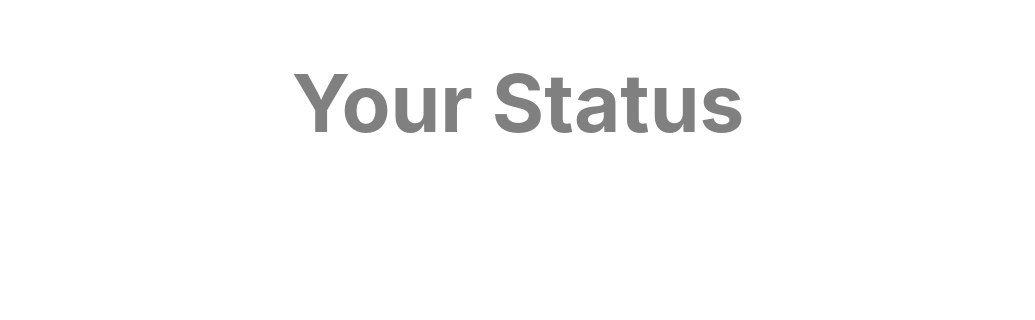
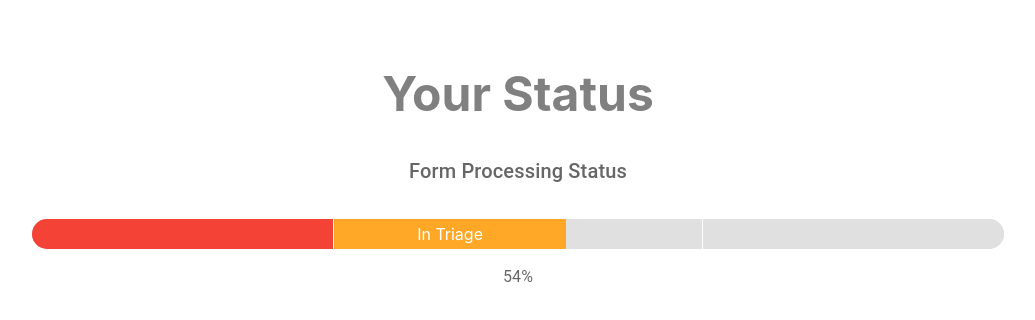
Before and after one commit to SENG-350-2024-fall/Team10, a React (Create React App) app in the folder Milestone 2/my-app/: page /Status in a window 1280 px wide. Shown: the top 320 px of the page, without its empty margins (122-1157 px from the left). Built offline with nearby package versions, Linux system fonts and the light colour scheme.

Commit message:
status page bar

```diff
--- a/Milestone 2/my-app/src/frontend/pages/Status.js
+++ b/Milestone 2/my-app/src/frontend/pages/Status.js
@@ -1,14 +1,92 @@
-import React from 'react';
-import { BrowserRouter as Router, Route, Routes } from 'react-router-dom';
-import { Link } from 'react-router-dom';
-import Button from '@mui/material/Button';
+import React, { useState, useEffect } from 'react';
+import { Box, Typography } from '@mui/material';
 
-const Status = ({user}) => {
+const Status = ({ user }) => {
+    const [progress, setProgress] = useState(0);
 
-    return(
-        <div>
-            <h1 style ={{justifyContent: 'center', color: 'grey', textAlign: 'center', fontWeight: 'bold', fontSize: '5em'}}> Your Status
-            </h1>
+    const stages = [
+        { label: 'Waiting for Triage', start: 0, end: 33, color: '#f44336' }, // Red
+        { label: 'In Triage', start: 33, end: 66, color: '#ffa726' },         // Orange
+        { label: 'Recommendation Posted', start: 66, end: 100, color: '#4caf50' } // Green
+    ];
+
+    // Simulate progress update for demonstration purposes
+    useEffect(() => {
+        const timer = setInterval(() => {
+            setProgress((oldProgress) => {
+                if (oldProgress >= 100) {
+                    clearInterval(timer);
+                    return 100;
+                }
+                return Math.min(oldProgress + 1, 100); // Increment by 1% for smooth filling
+            });
+        }, 100); // Update every 100ms for a smoother animation
+
+        return () => {
+            clearInterval(timer);
+        };
+    }, []);
+
+    // Function to calculate the fill width for each stage based on progress
+    const getFillWidth = (start, end) => {
+        if (progress < start) return '0%'; // Not filled if progress is before this stage
+        if (progress >= end) return '100%'; // Fully filled if progress is past this stage
+        return `${((progress - start) / (end - start)) * 100}%`; // Partially filled
+    };
+
+    return (
+        <div style={{ textAlign: 'center', padding: '2em' }}>
+            <h1 style={{ color: 'grey', fontWeight: 'bold', fontSize: '3em' }}>Your Status</h1>
+            <Typography variant="h6" color="textSecondary">
+                Form Processing Status
+            </Typography>
+            <Box width="80%" mt={4} mx="auto">
+                <Box
+                    display="flex"
+                    position="relative"
+                    height={30}
+                    borderRadius={5}
+                    overflow="hidden"
+                    bgcolor="#e0e0e0"
+                >
+                    {stages.map((stage, index) => (
+                        <Box
+                            key={index}
+                            flexGrow={1}
+                            display="flex"
+                            alignItems="center"
+                            justifyContent="flex-start" // Start fill from the left side
+                            color="white"
+                            position="relative"
+                            style={{
+                                backgroundColor: '#e0e0e0', // Default grey for each section
+                                borderRight: index < stages.length - 1 ? '1px solid #fff' : 'none',
+                            }}
+                        >
+                            {/* Inner box for the actual filling color, based on progress */}
+                            <Box
+                                width={getFillWidth(stage.start, stage.end)}
+                                height="100%"
+                                bgcolor={stage.color}
+                                display="flex"
+                                alignItems="center"
+                                justifyContent="center"
+                                style={{
+                                    transition: 'width 0.3s ease',
+                                    color: 'white',
+                                    borderRadius: index === 0 ? '5px 0 0 5px' : index === stages.length - 1 ? '0 5px 5px 0' : '0'
+                                }}
+                            >
+                                {/* Display label only for the active section */}
+                                {progress >= stage.start && progress < stage.end && stage.label}
+                            </Box>
+                        </Box>
+                    ))}
+                </Box>
+                <Typography variant="body1" color="textSecondary" mt={2}>
+                    {Math.round(progress)}%
+                </Typography>
+            </Box>
         </div>
     );
 };
```
